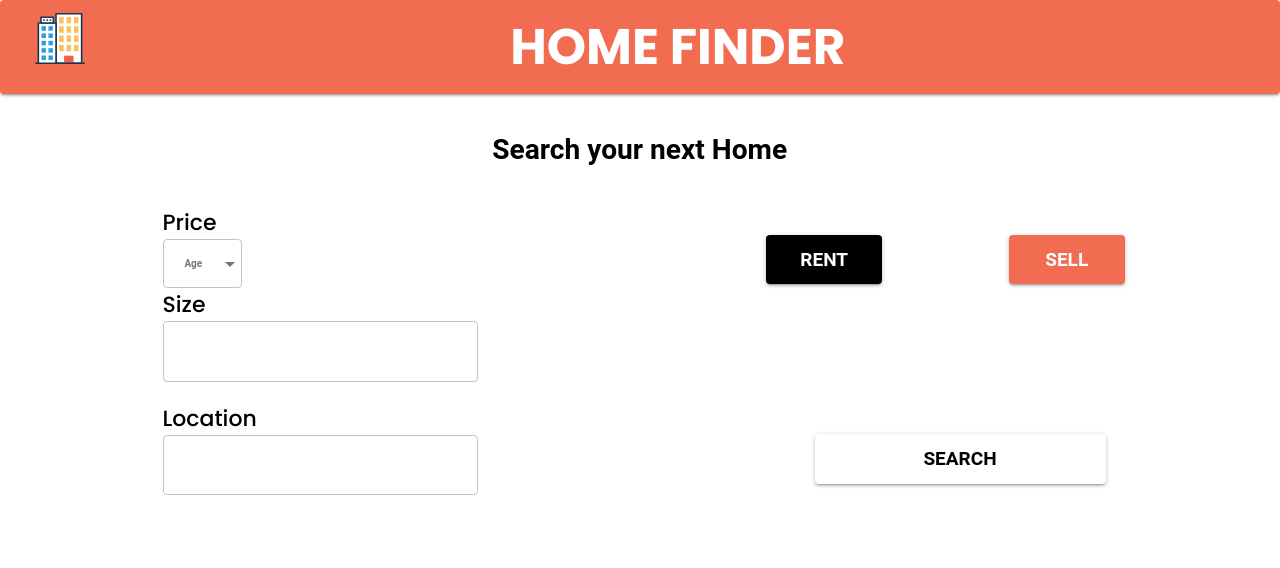
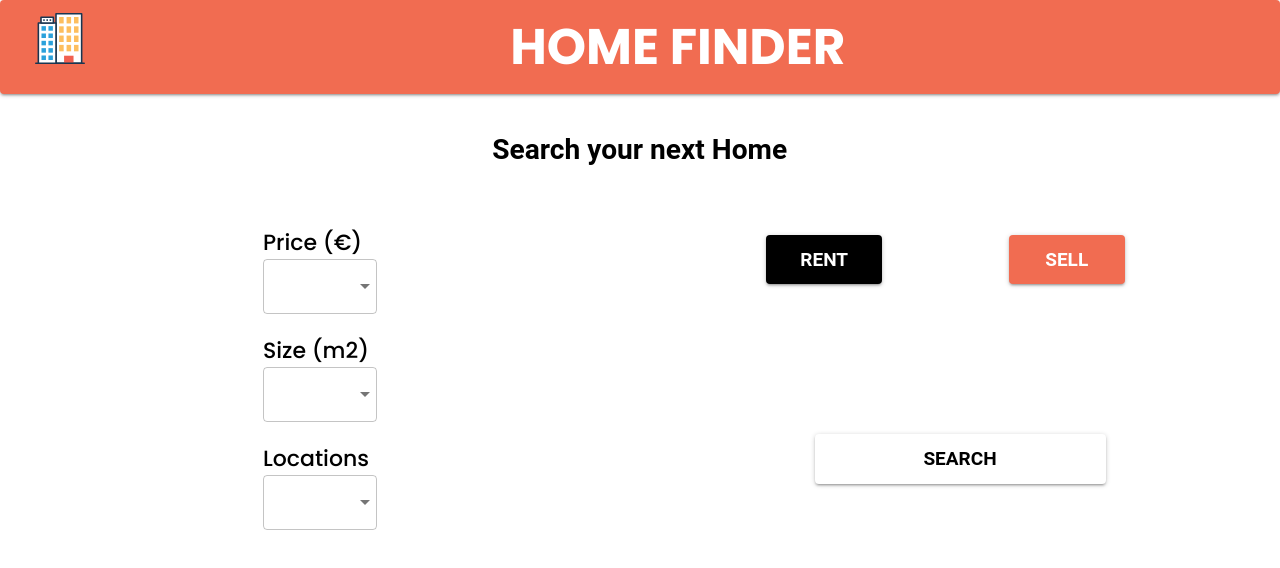
Before and after one commit to Gkonst1/chatbotEstateAgent, a React (Create React App) app in the folder homefinder/: page /tenant in a window 1280 px wide. Shown: the top 568 px of the page. Built offline with nearby package versions, Linux system fonts and the light colour scheme.

Commit message:
form options

```diff
--- a/homefinder/src/Components/TenantPage/tenant.js
+++ b/homefinder/src/Components/TenantPage/tenant.js
@@ -23,11 +23,11 @@ const styles= {
   rightIcon:{marginleft:30},
   leftPanel:{ height:'100%' },
   rightPanel:{padding:29},
+
 }
 
 class Tenant extends React.Component{
   render(){
-
     return(<Fragment>
       <Header/>
         <Grid container spacing={48}>
@@ -46,52 +46,82 @@ class Tenant extends React.Component{
 
         <form style ={styles.form} justify='center' alignItems="center">
 
-              <h3 className="label">Price</h3>
+              <h3 className="label">Price (€)</h3>
                   <FormControl variant="outlined">
                       <InputLabel
-                    ref={ref => {
-                      this.InputLabelRef = ref;
-                    }}
+
                         htmlFor="outlined-age-native-simple"
                       >
-                    Age
+
                         </InputLabel>
                         <Select
                           native
                           input={
                             <OutlinedInput
-                          name="age"
-                          id="outlined-age-native-simple"
+
                             />
                           }
                         >
                           <option value="" />
-                      <option value={10}>Ten</option>
-                      <option value={20}>Twenty</option>
-                      <option value={30}>Thirty</option>
+                          <option className="option" value={0-100} style={{fontSize:20, color:'black', fontWeight:'bold', textAlign:'ce' }}>0-100</option>
+                          <option className="option" value={100-250} style={{fontSize:20, color:'black', fontWeight:'bold', textAlign:'center' }}>100-250</option>
+                          <option className="option" value={251-450} style={{fontSize:20, color:'black', fontWeight:'bold', textAlign:'center' }}>251-450  </option>
+                          <option className="option" value={451} style={{fontSize:20, color:'black', fontWeight:'bold', textAlign:'center' }}>451+  </option>
                         </Select>
                        </FormControl>
 
 
-              <h3 className="label">Size</h3>
-              <TextField
-                id="outlined-bare"
-                className='textfield'
-                style={styles.text}
-                variant="outlined"
-                margin="normal"
-                InputProps	={{style: {fontSize:20 , fontWeight:600}}}
+                       <h3 className="label">Size (m2)</h3>
+                           <FormControl variant="outlined">
+                               <InputLabel
+
+                                 htmlFor="outlined-age-native-simple"
+                               >
+
+                                 </InputLabel>
+                                 <Select
+                                   native
+                                   input={
+                                     <OutlinedInput
+
                                      />
+                                   }
+                                 >
+                                   <option value="" />
+                                   <option className="option" value={0-100} style={{fontSize:20, color:'black', fontWeight:'bold', textAlign:'ce' }}>0-30</option>
+                                   <option className="option" value={100-250} style={{fontSize:20, color:'black', fontWeight:'bold', textAlign:'center' }}>31 - 70  </option>
+                                   <option className="option" value={251-450} style={{fontSize:20, color:'black', fontWeight:'bold', textAlign:'center' }}>71 -200   </option>
+                                   <option className="option" value={451} style={{fontSize:20, color:'black', fontWeight:'bold', textAlign:'center' }}>200+  </option>
+                                 </Select>
+                                </FormControl>
 
-              <h3 className="label">Location</h3>
-              <TextField
-                id="outlined-bare"
-                className='textfield'
-                style={styles.text}
-                variant="outlined"
-                margin="normal"
-                InputProps	={{style: {fontSize:20 , fontWeight:600}}}
+
+
+
+
+                                <h3 className="label">Locations</h3>
+                                    <FormControl variant="outlined">
+                                        <InputLabel
+
+                                          htmlFor="outlined-age-native-simple"
+                                        >
+
+                                          </InputLabel>
+                                          <Select
+                                            native
+                                            input={
+                                              <OutlinedInput
+
                                               />
+                                            }
+                                          >
+                                            <option value="" />
+                                            <option className="option" value={0-100} style={{fontSize:20, color:'black', fontWeight:'bold', textAlign:'ce' }}>Kamara</option>
+                                            <option className="option" value={100-250} style={{fontSize:20, color:'black', fontWeight:'bold', textAlign:'center' }}>Neapoli</option>
+                                            <option className="option" value={251-450} style={{fontSize:20, color:'black', fontWeight:'bold', textAlign:'center' }}>Faliro</option>
+                                            <option className="option" value={451} style={{fontSize:20, color:'black', fontWeight:'bold', textAlign:'center' }}>Kalamaria</option>
+                                          </Select>
+                                         </FormControl>
         </form>
         </Grid>
 
--- a/homefinder/src/Components/TenantPage/tenant.scss
+++ b/homefinder/src/Components/TenantPage/tenant.scss
@@ -144,6 +144,7 @@
   font-weight: 500;
   font-size: 2.2rem;
   margin-bottom: 0;
+  margin-top: 2rem;
 }
 .textfield{
   margin-top: 0!important;
@@ -159,3 +160,10 @@
   border: 1px solid #000;
   font-size: 22px;
 }
+
+.MuiFormControl-root-164{
+  width: 100%;
+}
+.MuiSelect-outlined-189{
+  font-size: 1.5rem!important;
+}
```
Lines whose indentation alone changed are shown as unchanged.
